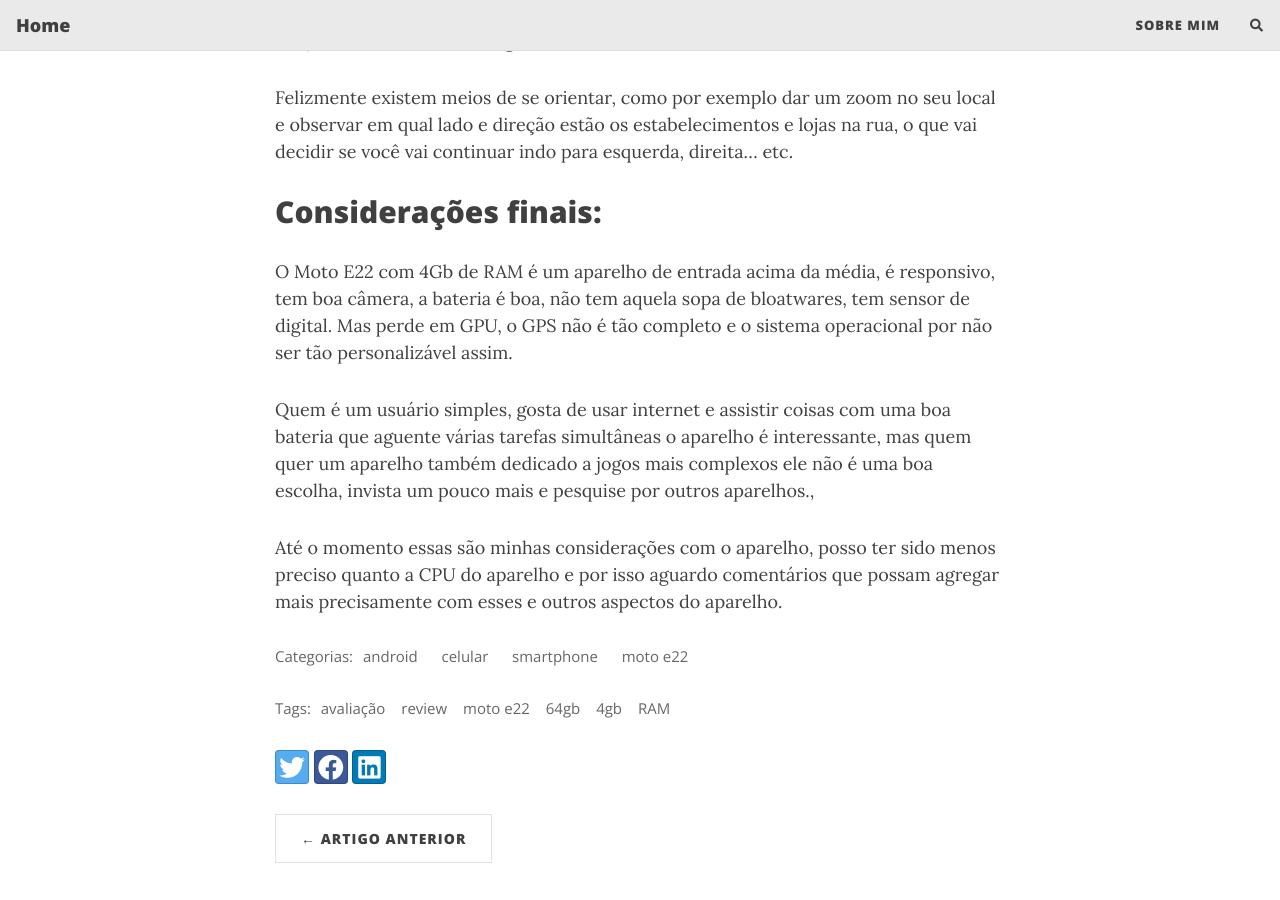
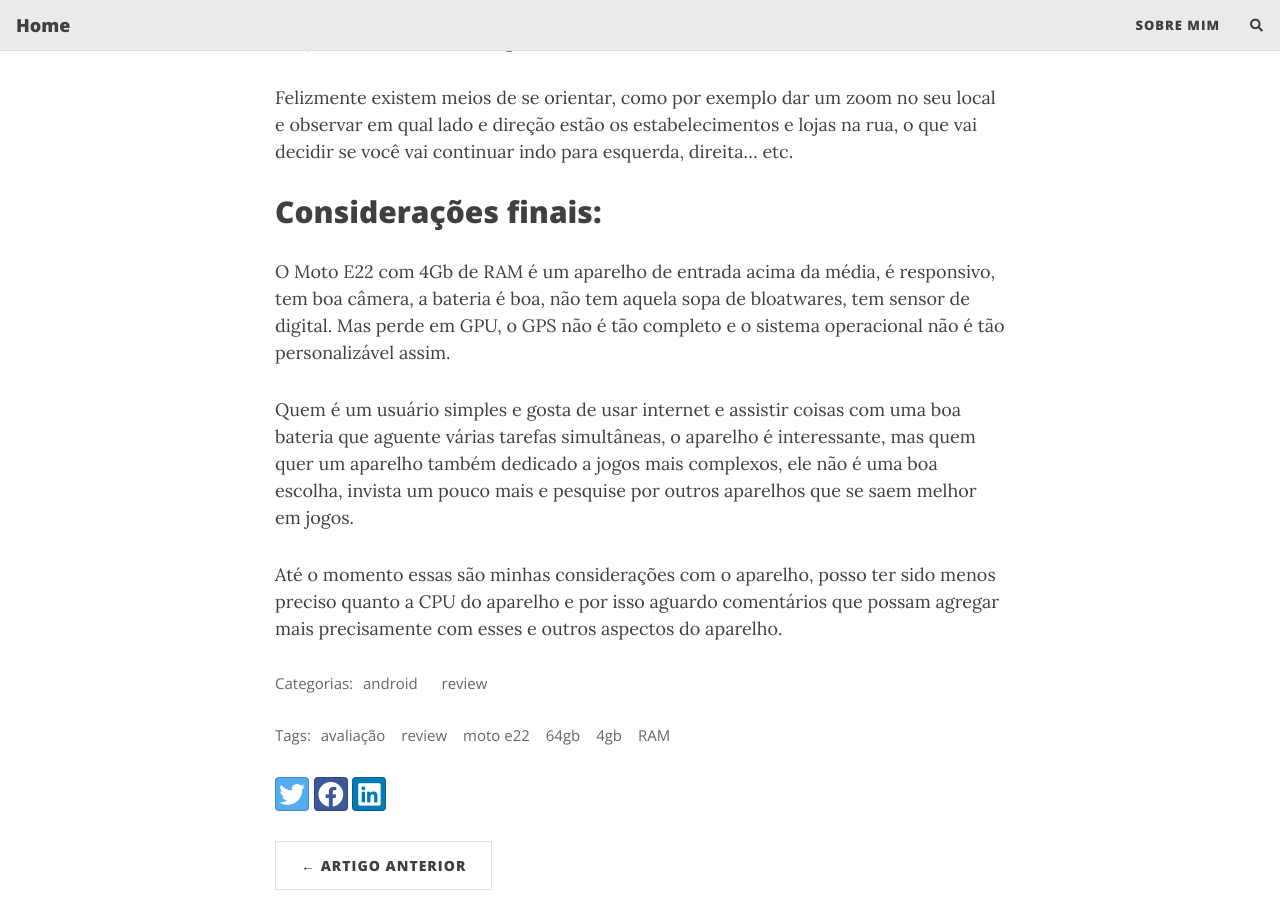
Before and after one commit to marcosfs93/marcosfs93.github.io, a Jekyll site: the page built from _posts/2024-06-20-meu-review-avaliacao-moto-e22-4gb-ram-64gb.md, in a window 1280 px wide and 900 px high, scrolled down 5366 px. Built offline with Jekyll 4.4.1, drawn with Linux system fonts in a browser that asks for light colours; nearby versions of some CDN libraries; comment, search, counter and statistics services are not loaded.

Commit message:
Update 2024-06-20-meu-review-avaliacao-moto-e22-4gb-ram-64gb.md

```diff
--- a/_posts/2024-06-20-meu-review-avaliacao-moto-e22-4gb-ram-64gb.md
+++ b/_posts/2024-06-20-meu-review-avaliacao-moto-e22-4gb-ram-64gb.md
@@ -4,7 +4,7 @@
 author: M4rQu1Nh0S
 tags: [avaliação, review, moto e22, 64gb, 4gb, RAM]
 subtitle: Usei por um mês e essas são minhas considerações
-categories: [android, celular, smartphone, moto e22]
+categories: [android, review]
 comments: true
 #cover-img: /assets/img/path.jpg [foto de capa da pagina] *desativado por hashtag #
 thumbnail-img: /assets/img/posts/motoe22.png
@@ -102,8 +102,8 @@
 Felizmente existem meios de se orientar, como por exemplo dar um zoom no seu local e observar em qual lado e direção estão os estabelecimentos e lojas na rua, o que vai decidir se você vai continuar indo para esquerda, direita... etc.
 
 ## Considerações finais:
-O Moto E22 com 4Gb de RAM é um aparelho de entrada acima da média, é responsivo, tem boa câmera, a bateria é boa, não tem aquela sopa de bloatwares, tem sensor de digital. Mas perde em GPU, o GPS não é tão completo e o sistema operacional por não ser tão personalizável assim.
+O Moto E22 com 4Gb de RAM é um aparelho de entrada acima da média, é responsivo, tem boa câmera, a bateria é boa, não tem aquela sopa de bloatwares, tem sensor de digital. Mas perde em GPU, o GPS não é tão completo e o sistema operacional não é tão personalizável assim.
 
-Quem é um usuário simples, gosta de usar internet e assistir coisas com uma boa bateria que aguente várias tarefas simultâneas o aparelho é interessante, mas quem quer um aparelho também dedicado a jogos mais complexos ele  não é uma boa escolha, invista um pouco mais e pesquise por outros aparelhos.,
+Quem é um usuário simples e gosta de usar internet e assistir coisas com uma boa bateria que aguente várias tarefas simultâneas, o aparelho é interessante, mas quem quer um aparelho também dedicado a jogos mais complexos, ele não é uma boa escolha, invista um pouco mais e pesquise por outros aparelhos que se saem melhor em jogos.
 
 Até o momento essas são minhas considerações com o aparelho, posso ter sido menos preciso quanto a CPU do aparelho e por isso aguardo comentários que possam agregar mais precisamente com esses e outros aspectos do aparelho.
```
